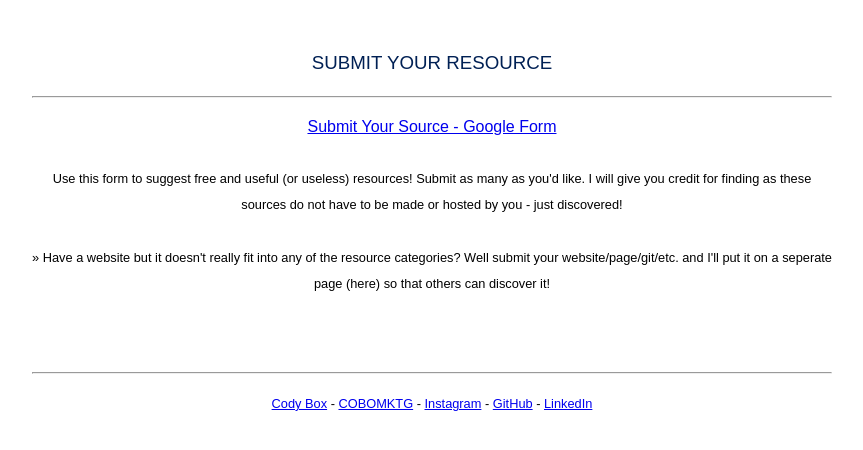
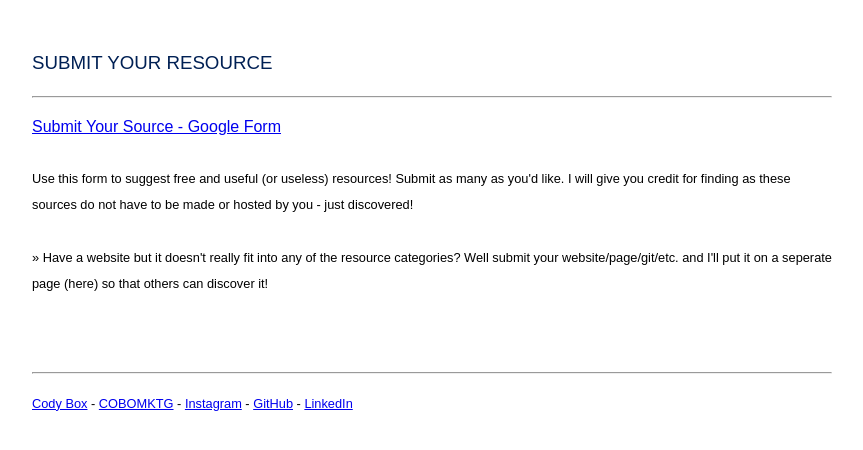
Before and after one commit to baksterism/purebox, a plain HTML site: page footer.html in a window 1280 px wide. Shown: the whole page, without its empty margins (283-1146 px from the left). Drawn offline with nearby package versions, Linux system fonts and the light colour scheme.

Commit message:
Update footer.html

```diff
--- a/footer.html
+++ b/footer.html
@@ -20,17 +20,6 @@
             <!--[if gt IE 8]><!-->
                 <link rel="stylesheet" href="https://unpkg.com/purecss@1.0.1/build/grids-responsive-min.css">
             <!--<![endif]-->
-<style>
-p {
-  text-align: center;
-}
-h3 {
-  text-align: center;
-}
-small {
-  text-align: center;
-}
-</style>
 
 </head>
 <body>
```
